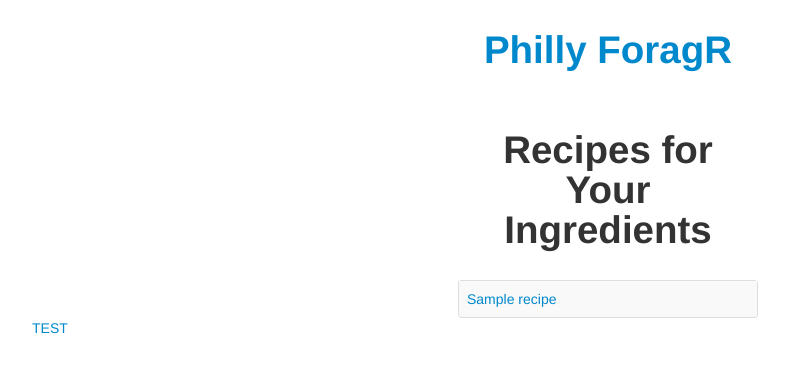
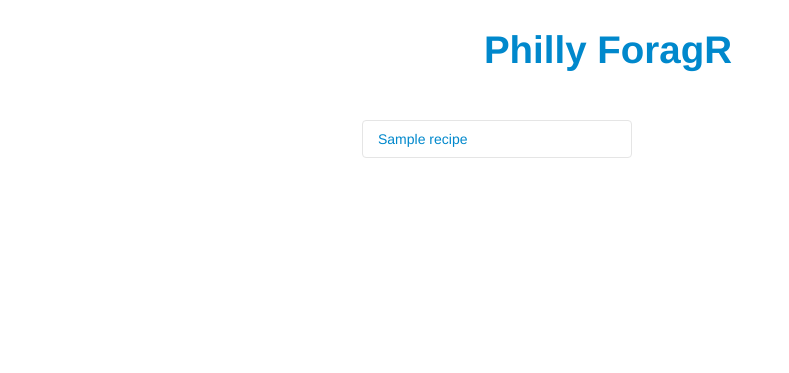
Before and after one commit to notthatbreezy/phillyphoodaccess, a Django app: template recipes_app/templates/recipe_results.html in a window 1280 px wide. Shown: the top 373 px of the page, without its empty margins (32-821 px from the left). Run offline with Django 3.2, Linux system fonts and the light colour scheme; the template is opened without the code that fills it: most values are stand-ins (such as "Sample title", 1, 10 or a date in 2020); some libraries are stand-ins or nearby versions.

Commit message:
Added accordion functionality to recipe results

```diff
--- a/recipes_app/templates/recipe_results.html
+++ b/recipes_app/templates/recipe_results.html
@@ -1,15 +1,31 @@
 {% extends "base.html" %}
 
 {% block page_content %}
-<table class="table table-striped table-bordered recipes">
-<caption><h1>Recipes for Your Ingredients</h1><br></caption>
+<div class="span3 offset3">
+<div class="accordion" id="accordion2">
 {% for recipe in recipes %}
     {% autoescape off %}
-        <tr>
-            <td><a href="#" rel="tooltip" data-placement="top" data-content="blahblahblah">{{ recipe.title }}</a></td>
-        </tr>
+
+    <div class="accordion-group">
+        <div class="accordion-heading">
+          <a class="accordion-toggle" data-toggle="collapse" data-parent="#accordion2" href="#collapse{{ forloop.counter }}">
+            {{ recipe.title }}
+          </a>
+        </div>
+        <div id="collapse{{ forloop.counter }}" class="accordion-body collapse">
+          <div class="accordion-inner">
+            To cook this dish, you need all of the following ingredients:
+            {% for ingredient in recipe.ingredients %}
+            <ul>
+                <li>{{ ingredient }}</li>
+            </ul>
+            {% endfor %}
+            <a href="{{ recipe.href }}" target="_blank">View the full recipe</a>
+          </div>
+        </div>
+    </div>
     {% endautoescape %}
 {% endfor %}
-</table>
-<a href="#" rel="tooltip" title="Default tooltip">TEST</a>
+</div>
+</div>
 {% endblock %}
```
